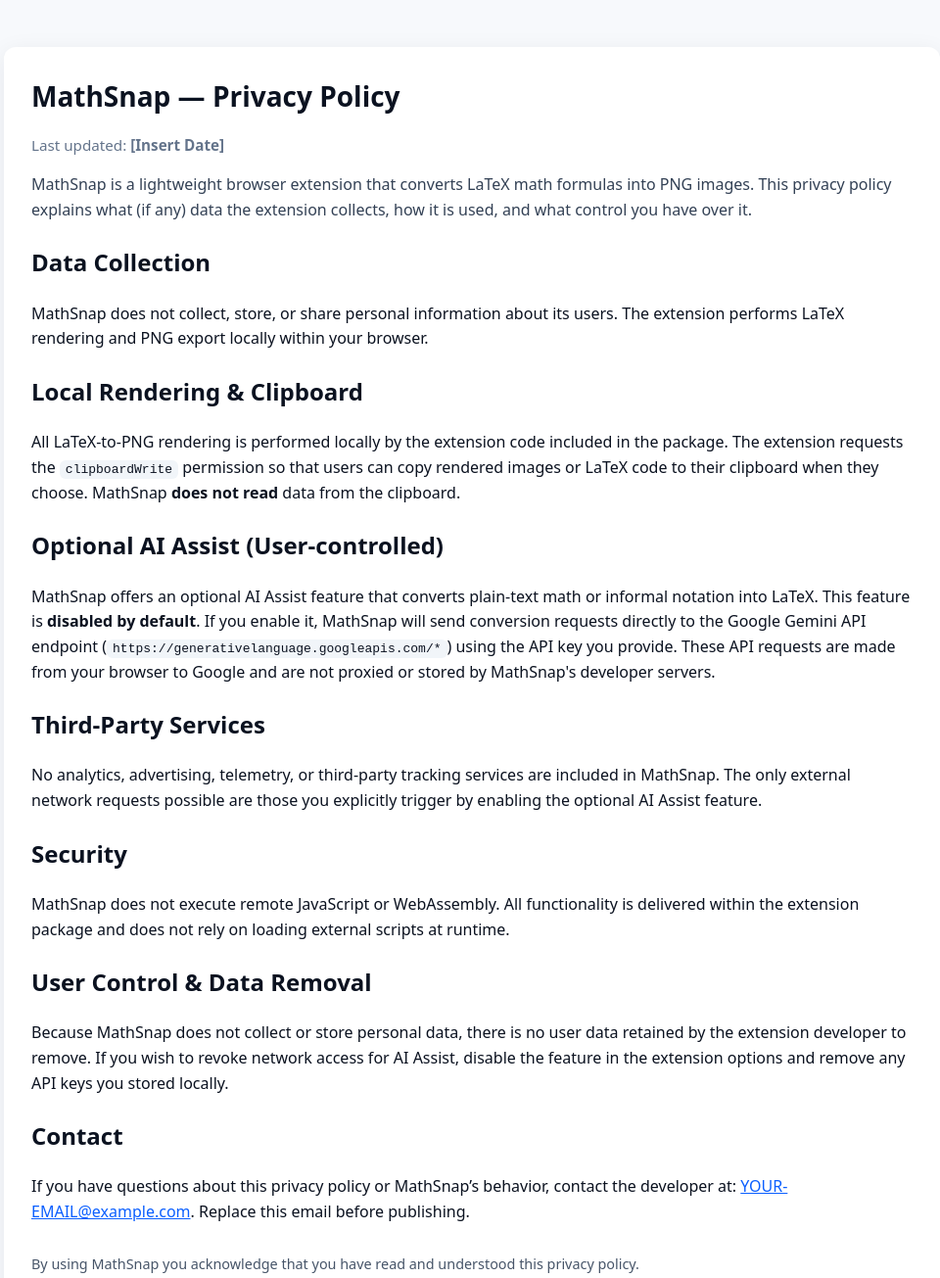
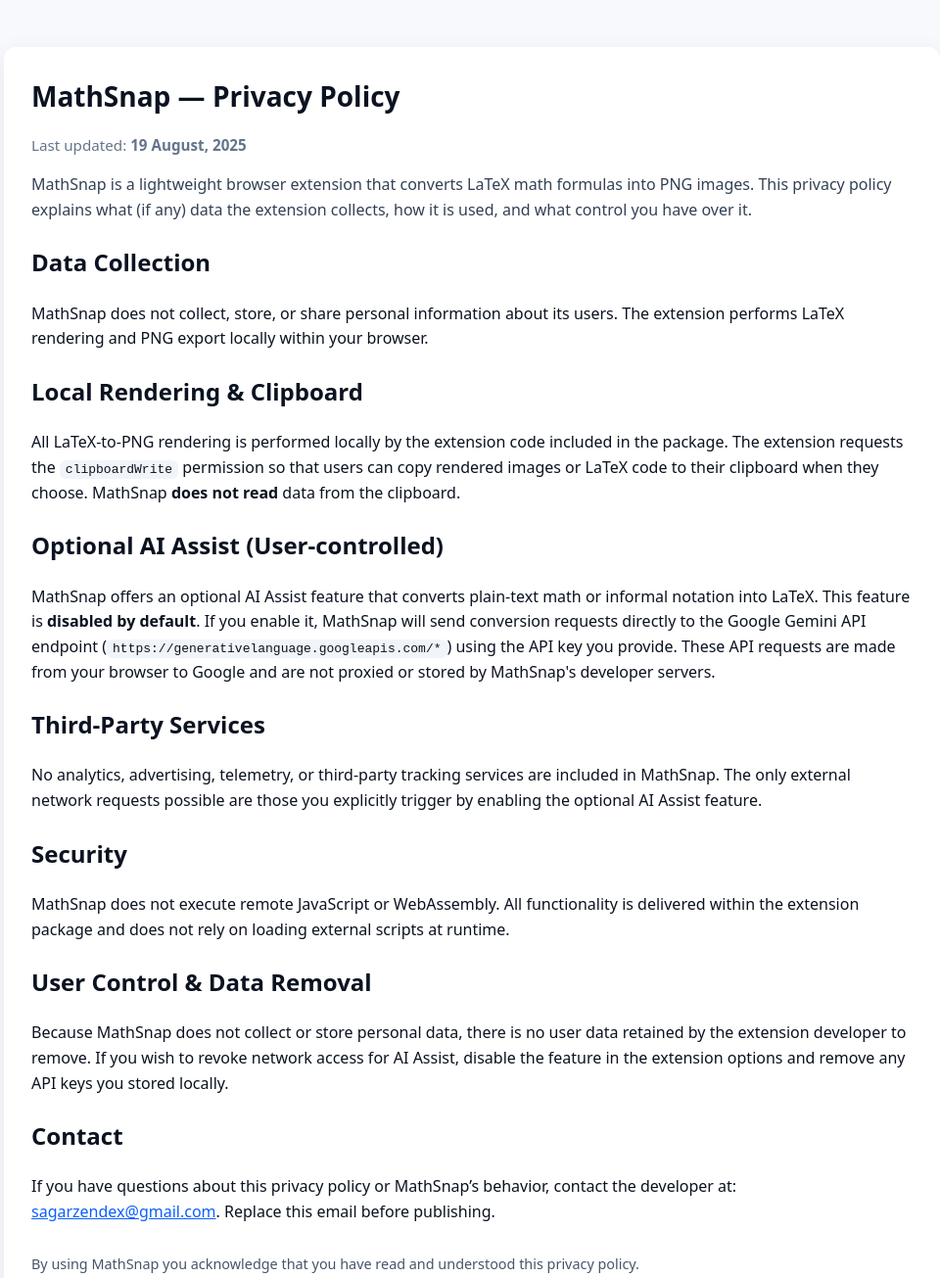
Before and after one commit to spartan289/mathsnap.github.io, a plain HTML site: page index.html in a window 1280 px wide. Shown: the top 1305 px of the page at 98% size, without its empty margins (158-1118 px from the left). Drawn offline with Linux system fonts and the light colour scheme.

Commit message:
Update index.html

```diff
--- a/index.html
+++ b/index.html
@@ -19,7 +19,7 @@
 <body>
   <main class="container" role="main">
     <h1>MathSnap — Privacy Policy</h1>
-    <p class="meta">Last updated: <strong>[Insert Date]</strong></p>
+    <p class="meta">Last updated: <strong>19 August, 2025</strong></p>
 
     <p class="lead">MathSnap is a lightweight browser extension that converts LaTeX math formulas into PNG images. This privacy policy explains what (if any) data the extension collects, how it is used, and what control you have over it.</p>
 
@@ -42,7 +42,7 @@
     <p>Because MathSnap does not collect or store personal data, there is no user data retained by the extension developer to remove. If you wish to revoke network access for AI Assist, disable the feature in the extension options and remove any API keys you stored locally.</p>
 
     <h2>Contact</h2>
-    <p>If you have questions about this privacy policy or MathSnap’s behavior, contact the developer at: <a href="mailto:YOUR-EMAIL@example.com">YOUR-EMAIL@example.com</a>. Replace this email before publishing.</p>
+    <p>If you have questions about this privacy policy or MathSnap’s behavior, contact the developer at: <a href="mailto:sagarzendex@gmail.com">sagarzendex@gmail.com</a>. Replace this email before publishing.</p>
 
     <footer>
       <p>By using MathSnap you acknowledge that you have read and understood this privacy policy.</p>
```
